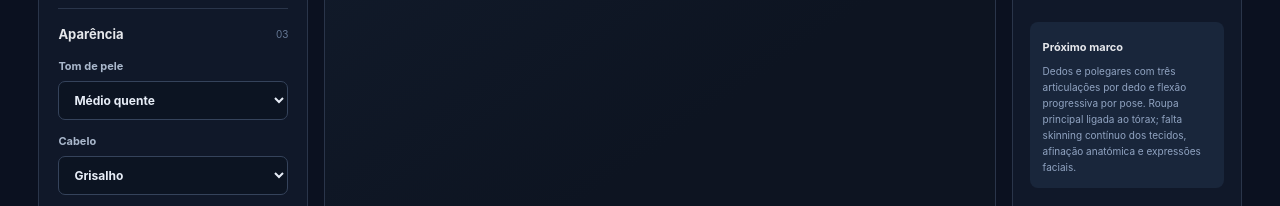
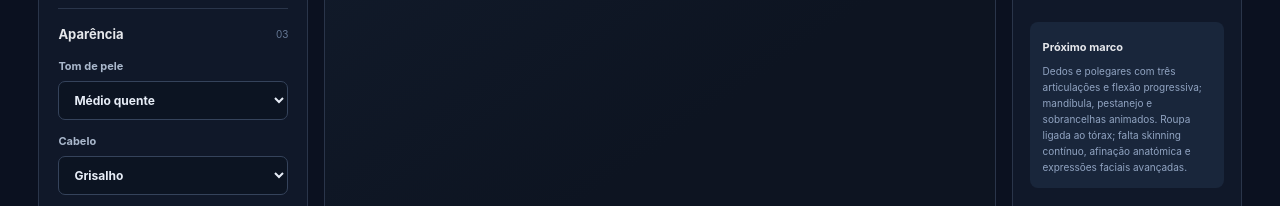
Before and after one commit to AndreVazao/office-kit, a website: page avatar-studio/index.html in a window 1280 px wide. Shown: the part 1005-1211 px from the top of the page. Drawn offline with nearby package versions, Linux system fonts and the light colour scheme.

Commit message:
docs(avatar-studio): update facial animation status

```diff
--- a/avatar-studio/index.html
+++ b/avatar-studio/index.html
@@ -186,7 +186,7 @@
         <div class="stat"><span>Exportação</span><strong>glTF Binary</strong></div>
         <div class="detail-note">
           <strong>Próximo marco</strong>
-          <p>Dedos e polegares com três articulações por dedo e flexão progressiva por pose. Roupa principal ligada ao tórax; falta skinning contínuo dos tecidos, afinação anatómica e expressões faciais.</p>
+          <p>Dedos e polegares com três articulações e flexão progressiva; mandíbula, pestanejo e sobrancelhas animados. Roupa ligada ao tórax; falta skinning contínuo, afinação anatómica e expressões faciais avançadas.</p>
         </div>
       </aside>
     </section>
```
